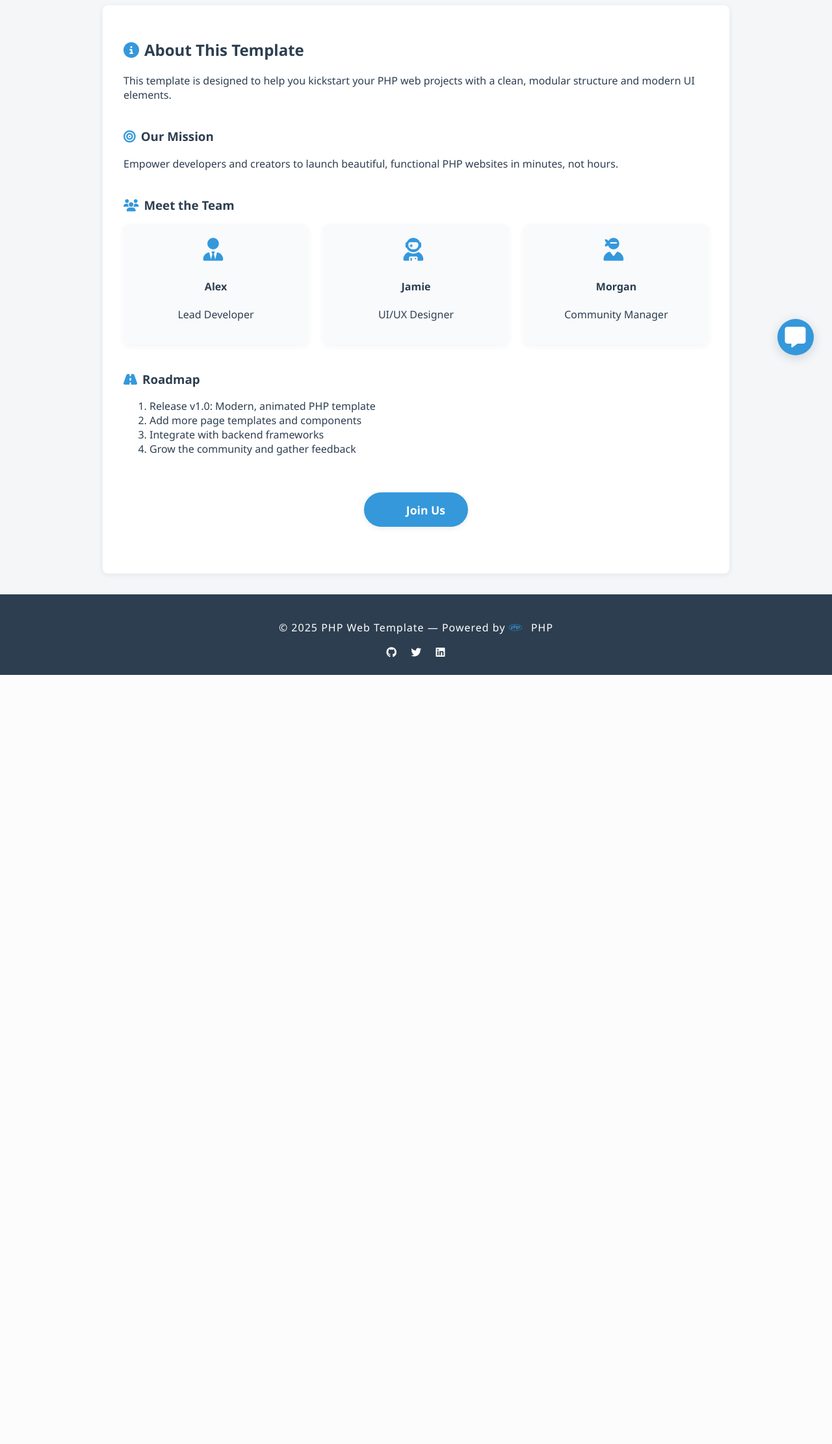
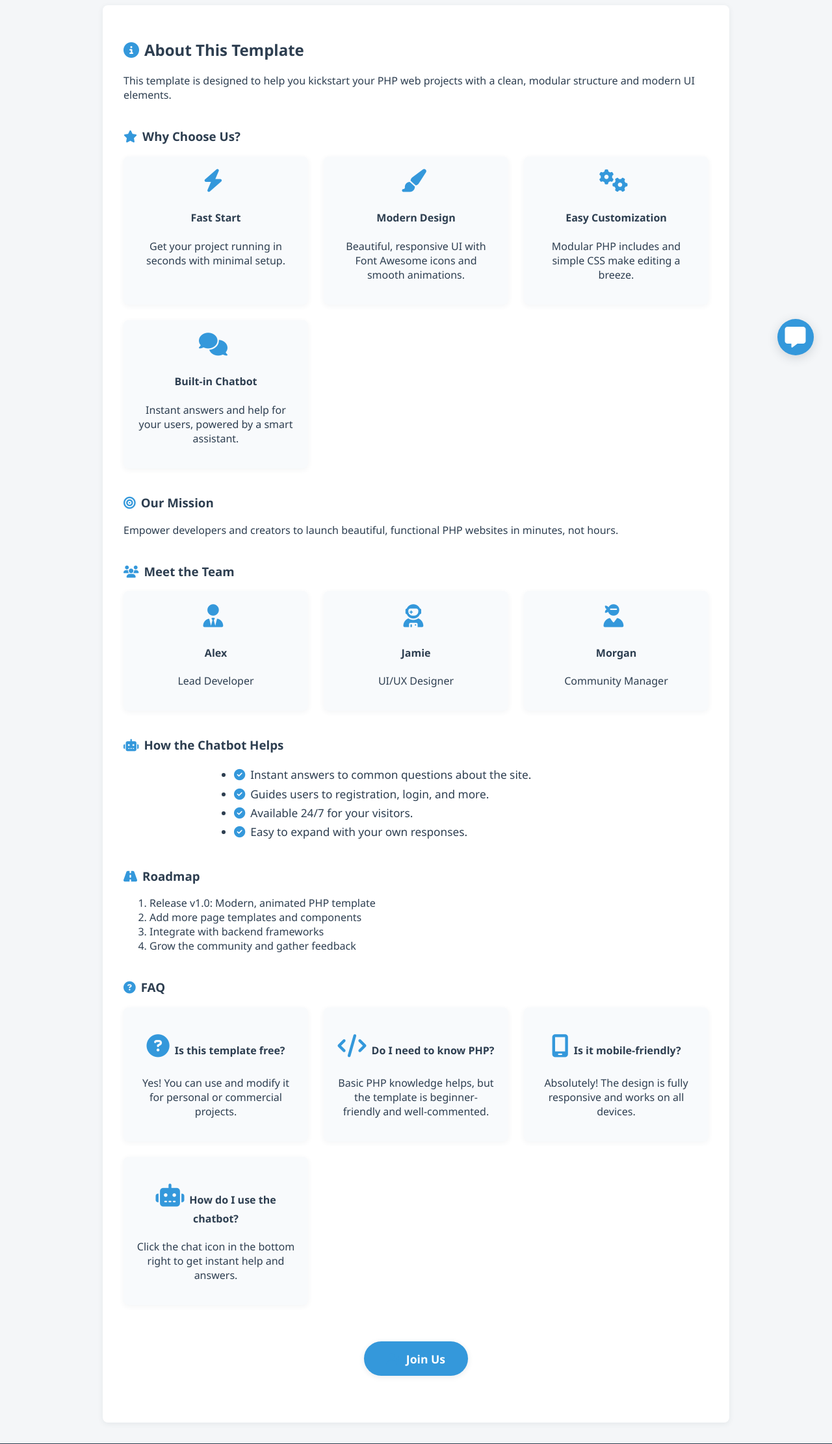
Before and after one commit to themonolith-1/PHP-Website-Template, a PHP site: page /about.php in a window 1280 px wide. Shown: the part 209-2432 px from the top of the page at 65% size. Before the commit the page ends 1248 px from the top, so only its background shows below. Run offline with PHP 8.4, Linux system fonts and the light colour scheme.

Commit message:
Add files via upload

```diff
--- a/about.php
+++ b/about.php
@@ -3,6 +3,33 @@
 <section class="section">
   <h2><i class="fa-solid fa-circle-info icon"></i>About This Template</h2>
   <p>This template is designed to help you kickstart your PHP web projects with a clean, modular structure and modern UI elements.</p>
+</section>
+
+<!-- Why Choose Us Section -->
+<section class="section">
+  <h3><i class="fa-solid fa-star icon"></i>Why Choose Us?</h3>
+  <div class="features-grid">
+    <div class="feature-card">
+      <i class="fa-solid fa-bolt icon"></i>
+      <h4>Fast Start</h4>
+      <p>Get your project running in seconds with minimal setup.</p>
+    </div>
+    <div class="feature-card">
+      <i class="fa-solid fa-paint-brush icon"></i>
+      <h4>Modern Design</h4>
+      <p>Beautiful, responsive UI with Font Awesome icons and smooth animations.</p>
+    </div>
+    <div class="feature-card">
+      <i class="fa-solid fa-gears icon"></i>
+      <h4>Easy Customization</h4>
+      <p>Modular PHP includes and simple CSS make editing a breeze.</p>
+    </div>
+    <div class="feature-card">
+      <i class="fa-solid fa-comments icon"></i>
+      <h4>Built-in Chatbot</h4>
+      <p>Instant answers and help for your users, powered by a smart assistant.</p>
+    </div>
+  </div>
 </section>
 
 <section class="section">
@@ -31,6 +58,17 @@
   </div>
 </section>
 
+<!-- How the Chatbot Helps Section -->
+<section class="section">
+  <h3><i class="fa-solid fa-robot icon"></i>How the Chatbot Helps</h3>
+  <ul style="max-width:600px;margin:auto;font-size:1.08rem;line-height:1.7;">
+    <li><i class="fa-solid fa-circle-check icon"></i>Instant answers to common questions about the site.</li>
+    <li><i class="fa-solid fa-circle-check icon"></i>Guides users to registration, login, and more.</li>
+    <li><i class="fa-solid fa-circle-check icon"></i>Available 24/7 for your visitors.</li>
+    <li><i class="fa-solid fa-circle-check icon"></i>Easy to expand with your own responses.</li>
+  </ul>
+</section>
+
 <section class="section">
   <h3><i class="fa-solid fa-road icon"></i>Roadmap</h3>
   <ol>
@@ -41,6 +79,29 @@
   </ol>
 </section>
 
+<!-- FAQ Section -->
+<section class="section">
+  <h3><i class="fa-solid fa-question-circle icon"></i>FAQ</h3>
+  <div class="features-grid">
+    <div class="feature-card">
+      <h4><i class="fa-solid fa-circle-question icon"></i>Is this template free?</h4>
+      <p>Yes! You can use and modify it for personal or commercial projects.</p>
+    </div>
+    <div class="feature-card">
+      <h4><i class="fa-solid fa-code icon"></i>Do I need to know PHP?</h4>
+      <p>Basic PHP knowledge helps, but the template is beginner-friendly and well-commented.</p>
+    </div>
+    <div class="feature-card">
+      <h4><i class="fa-solid fa-mobile-screen icon"></i>Is it mobile-friendly?</h4>
+      <p>Absolutely! The design is fully responsive and works on all devices.</p>
+    </div>
+    <div class="feature-card">
+      <h4><i class="fa-solid fa-robot icon"></i>How do I use the chatbot?</h4>
+      <p>Click the chat icon in the bottom right to get instant help and answers.</p>
+    </div>
+  </div>
+</section>
+
 <section class="section" style="text-align:center;">
   <a href="register.php" class="cta"><i class="fa-solid fa-user-plus icon"></i>Join Us</a>
 </section>
```
